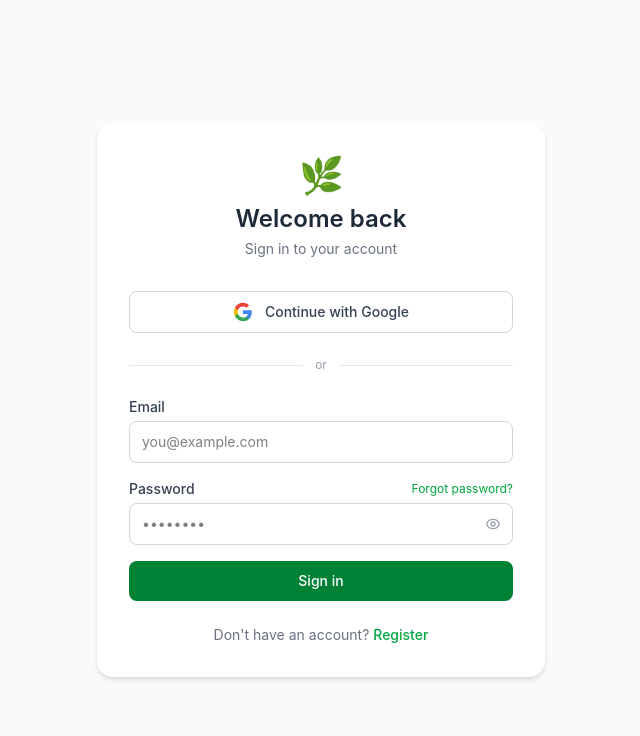
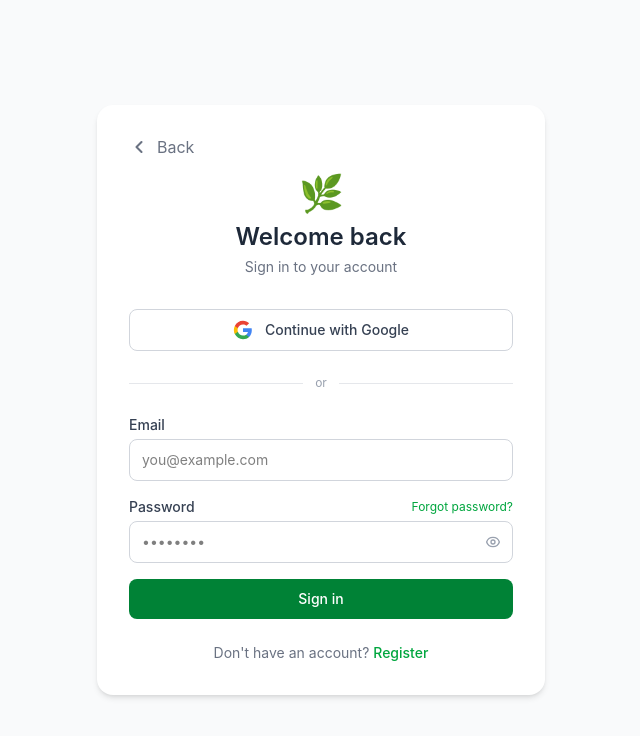
Before and after one commit to AmalHisham/plant-rental-frontend, a React (Vite) app: page /login in a window 1280 px wide. Shown: the top 736 px of the page, without its empty margins (319-959 px from the left). Built offline with nearby package versions, Linux system fonts and the light colour scheme; no server answers.

Commit message:
feat: add BackButton component to all pages
Created a shared BackButton component using useNavigate(-1) and added it
to every page — auth forms, cart, wishlist, plant listing, and plant details.

```diff
--- /dev/null
+++ b/src/components/BackButton.tsx
@@ -0,0 +1,32 @@
+import { useNavigate } from 'react-router-dom';
+
+interface BackButtonProps {
+  className?: string;
+}
+
+export default function BackButton({ className = '' }: BackButtonProps) {
+  const navigate = useNavigate();
+
+  return (
+    <button
+      onClick={() => navigate(-1)}
+      className={`inline-flex items-center gap-2 text-base text-gray-500 hover:text-green-600 transition-colors ${className}`}
+    >
+      <svg
+        width="20"
+        height="20"
+        viewBox="0 0 24 24"
+        fill="none"
+        stroke="currentColor"
+        strokeWidth="2.5"
+        strokeLinecap="round"
+        strokeLinejoin="round"
+        className="shrink-0"
+        style={{ display: 'block' }}
+      >
+        <polyline points="15 18 9 12 15 6" />
+      </svg>
+      <span className="leading-none">Back</span>
+    </button>
+  );
+}
--- a/src/features/auth/components/ForgotPasswordPage.tsx
+++ b/src/features/auth/components/ForgotPasswordPage.tsx
@@ -1,6 +1,7 @@
 import { useState } from 'react';
 import { Link } from 'react-router-dom';
 import { forgotPasswordApi } from '../utils/authApi';
+import BackButton from '../../../components/BackButton';
 
 export default function ForgotPasswordPage() {
   const [email, setEmail] = useState('');
@@ -66,6 +67,7 @@ export default function ForgotPasswordPage() {
   return (
     <div className="min-h-screen bg-gray-50 flex items-center justify-center px-4">
       <div className="w-full max-w-md bg-white rounded-2xl shadow-md p-8">
+        <BackButton className="mb-4" />
         <div className="text-center mb-8">
           <span className="text-4xl">🔑</span>
           <h1 className="mt-2 text-2xl font-semibold text-gray-800">Forgot your password?</h1>
--- a/src/features/auth/components/LoginPage.tsx
+++ b/src/features/auth/components/LoginPage.tsx
@@ -4,6 +4,7 @@ import { useAppDispatch } from '../../../store';
 import { setCredentials, setError } from '../authSlice';
 import { loginApi } from '../utils/authApi';
 import PasswordInput from '../../../components/PasswordInput';
+import BackButton from '../../../components/BackButton';
 
 interface FormErrors {
   email?: string;
@@ -75,6 +76,7 @@ export default function LoginPage() {
   return (
     <div className="min-h-screen bg-gray-50 flex items-center justify-center px-4">
       <div className="w-full max-w-md bg-white rounded-2xl shadow-md p-8">
+        <BackButton className="mb-4" />
         <div className="text-center mb-8">
           <span className="text-4xl">🌿</span>
           <h1 className="mt-2 text-2xl font-semibold text-gray-800">Welcome back</h1>
--- a/src/features/auth/components/RegisterPage.tsx
+++ b/src/features/auth/components/RegisterPage.tsx
@@ -4,6 +4,7 @@ import { useAppDispatch } from '../../../store';
 import { setCredentials, setError } from '../authSlice';
 import { registerApi } from '../utils/authApi';
 import PasswordInput from '../../../components/PasswordInput';
+import BackButton from '../../../components/BackButton';
 
 interface FormErrors {
   name?: string;
@@ -76,6 +77,7 @@ export default function RegisterPage() {
   return (
     <div className="min-h-screen bg-gray-50 flex items-center justify-center px-4">
       <div className="w-full max-w-md bg-white rounded-2xl shadow-md p-8">
+        <BackButton className="mb-4" />
         <div className="text-center mb-8">
           <span className="text-4xl">🌿</span>
           <h1 className="mt-2 text-2xl font-semibold text-gray-800">Create an account</h1>
--- a/src/features/auth/components/ResetPasswordPage.tsx
+++ b/src/features/auth/components/ResetPasswordPage.tsx
@@ -2,6 +2,7 @@ import { useState } from 'react';
 import { Link, useNavigate, useSearchParams } from 'react-router-dom';
 import { resetPasswordApi } from '../utils/authApi';
 import PasswordInput from '../../../components/PasswordInput';
+import BackButton from '../../../components/BackButton';
 
 export default function ResetPasswordPage() {
   const [searchParams] = useSearchParams();
@@ -91,6 +92,7 @@ export default function ResetPasswordPage() {
   return (
     <div className="min-h-screen bg-gray-50 flex items-center justify-center px-4">
       <div className="w-full max-w-md bg-white rounded-2xl shadow-md p-8">
+        <BackButton className="mb-4" />
         <div className="text-center mb-8">
           <span className="text-4xl">🔒</span>
           <h1 className="mt-2 text-2xl font-semibold text-gray-800">Set new password</h1>
--- a/src/features/cart/components/CartPage.tsx
+++ b/src/features/cart/components/CartPage.tsx
@@ -1,6 +1,7 @@
 import { useState } from 'react';
 import { Link, useNavigate } from 'react-router-dom';
 import axios from 'axios';
+import BackButton from '../../../components/BackButton';
 import {
   useCart,
   useUpdateCartItem,
@@ -370,6 +371,7 @@ export default function CartPage() {
         <div className="max-w-5xl mx-auto px-4 py-8">
 
           {/* Header */}
+          <BackButton className="mb-4" />
           <div className="flex items-center justify-between mb-6">
             <div>
               <h1 className="text-2xl font-bold text-gray-900">Your Cart</h1>
--- a/src/features/plants/components/HomePage.tsx
+++ b/src/features/plants/components/HomePage.tsx
@@ -6,6 +6,7 @@ import PlantFiltersBar from './PlantFilters';
 import LoadingSkeleton from './LoadingSkeleton';
 import type { PaginationInfo } from '../types';
 import Navbar from '../../../components/Navbar';
+import BackButton from '../../../components/BackButton';
 
 // ─── Pagination ───────────────────────────────────────────────────────────────
 
@@ -80,6 +81,7 @@ export default function HomePage() {
       {/* Hero banner */}
       <div className="bg-white border-b border-gray-200 px-4 py-8">
         <div className="max-w-7xl mx-auto">
+          <BackButton className="mb-3" />
           <h1 className="text-3xl font-bold text-gray-900">Rent a Plant</h1>
           <p className="text-gray-500 mt-1">
             Beautiful plants delivered to your office, event, or studio
--- a/src/features/plants/components/PlantDetailsPage.tsx
+++ b/src/features/plants/components/PlantDetailsPage.tsx
@@ -1,5 +1,6 @@
 import { useState, useEffect, useCallback } from 'react';
 import { useParams, useNavigate } from 'react-router-dom';
+import BackButton from '../../../components/BackButton';
 import { usePlant } from '../hooks/plantsQueries';
 import CareLevelBadge from './CareLevelBadge';
 import type { CareLevel } from '../types';
@@ -466,6 +467,9 @@ export default function PlantDetailsPage() {
       <div className="min-h-screen bg-gray-50 pb-28 md:pb-8">
         <div className="max-w-5xl mx-auto px-4 py-8">
 
+          {/* ── Back button ── */}
+          <BackButton className="mb-4" />
+
           {/* ── Breadcrumb ── */}
           <nav className="text-sm text-gray-400 mb-6 flex items-center gap-1.5 flex-wrap">
             <button
--- a/src/features/wishlist/components/WishlistPage.tsx
+++ b/src/features/wishlist/components/WishlistPage.tsx
@@ -3,6 +3,7 @@ import { useWishlist } from '../hooks/wishlistQueries';
 import PlantCard from '../../plants/components/PlantCard';
 import LoadingSkeleton from '../../plants/components/LoadingSkeleton';
 import type { PlantCardData } from '../../plants/types';
+import BackButton from '../../../components/BackButton';
 
 export default function WishlistPage() {
   const { data, isLoading, isError } = useWishlist();
@@ -13,6 +14,7 @@ export default function WishlistPage() {
     <div className="min-h-screen bg-gray-50">
       <div className="bg-white border-b border-gray-200 px-4 py-6">
         <div className="max-w-7xl mx-auto">
+          <BackButton className="mb-3" />
           <h1 className="text-2xl font-bold text-gray-900">My Wishlist</h1>
           {/* Count is only shown after load completes to avoid a jarring "0 plants" flash. */}
           {!isLoading && !isError && (
```
